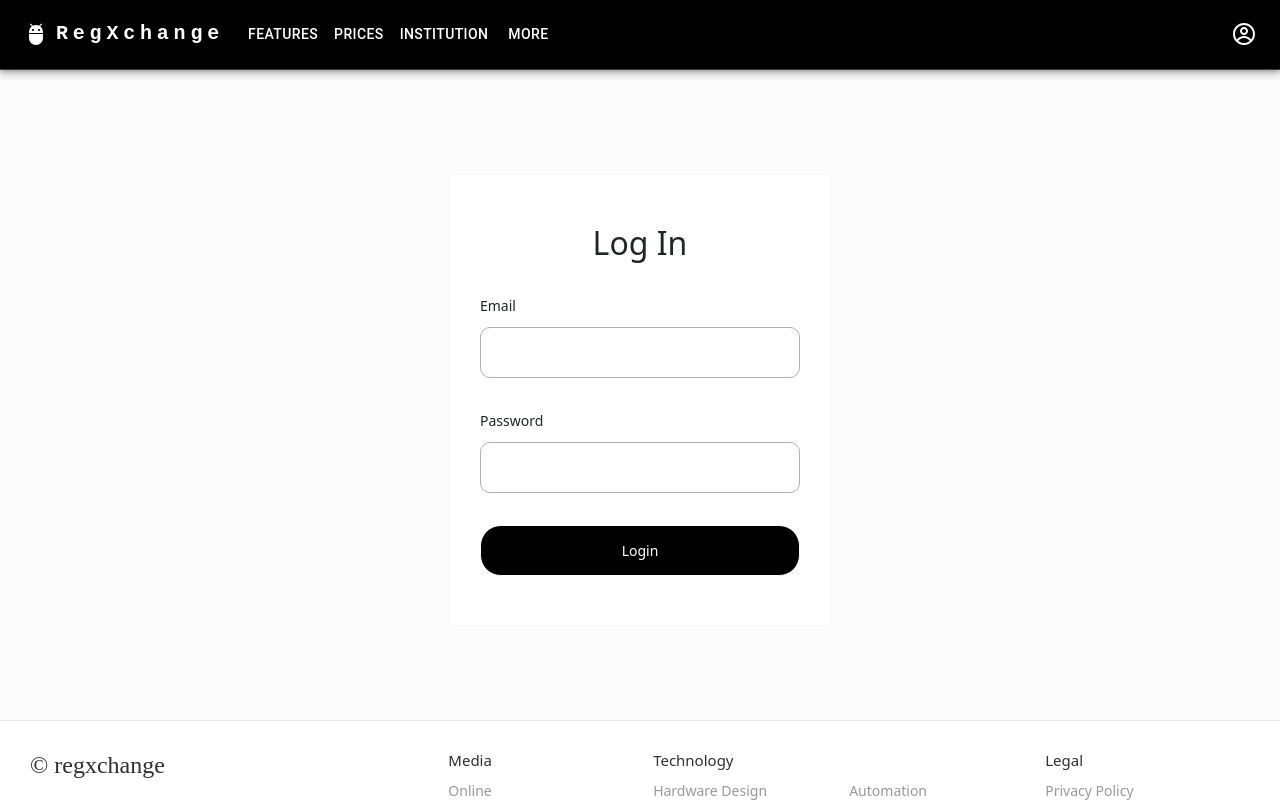
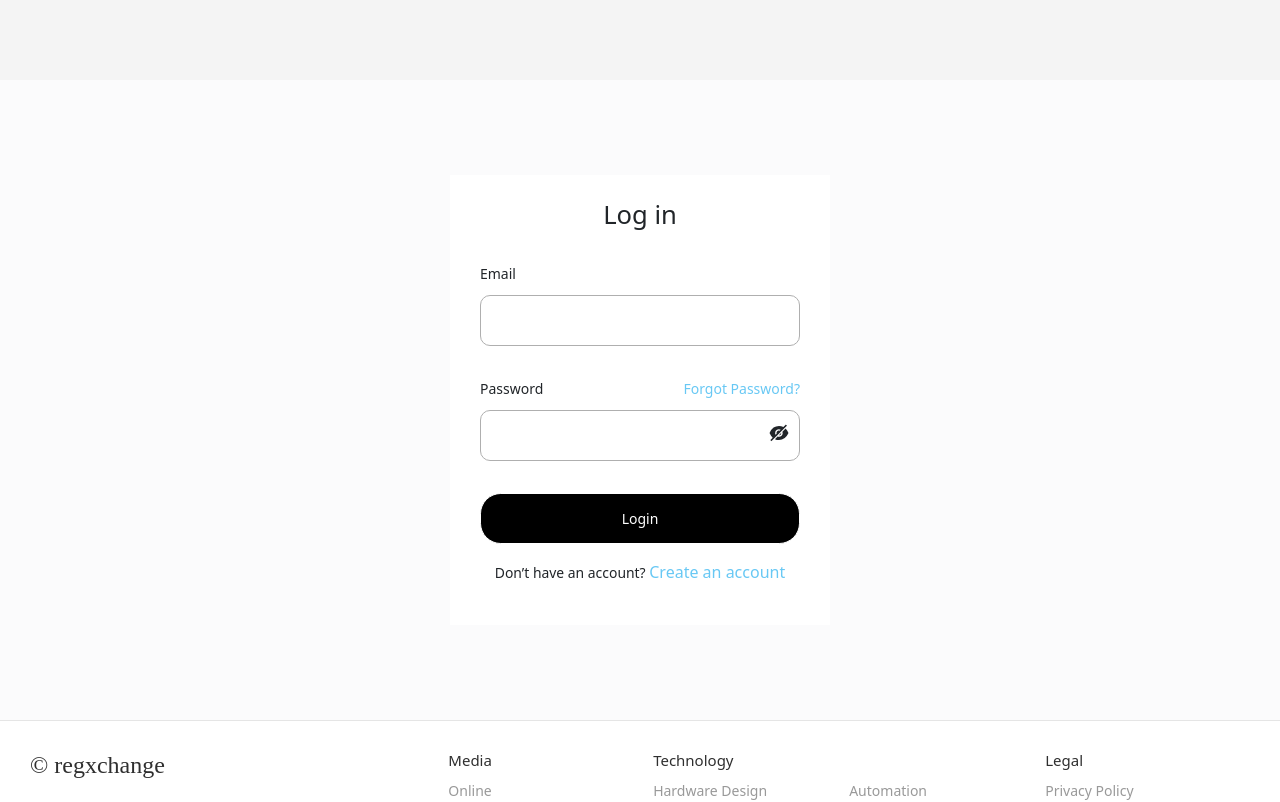
Before and after one commit to oluwarotimi1/coinsbate, a React (Create React App) app: page /login in a window 1280 px wide. Shown: the top 802 px of the page. Built offline with nearby package versions, Linux system fonts and the light colour scheme.

Commit message:
Login defined

```diff
--- a/src/App.js
+++ b/src/App.js
@@ -1,17 +1,19 @@
 import { Route, Routes } from "react-router-dom";
 import "./App.css";
-import MyAppBar from "./components/appbar/AppBar";
+// import MyAppBar from "./components/appbar/AppBar";
 import Footer from "./components/footer/Footer";
 import Homepage from "./pages/homepage/Homepage";
 import Login from "./pages/login/Login";
+import SignUp from "./pages/signup/SignUp";
 
 function App() {
   return (
     <>
-      <MyAppBar />
+      {/* <MyAppBar /> */}
       <Routes>
         <Route path="/" element={<Homepage />} />
         <Route path="/login" element={<Login />} />
+        <Route path="/sign-up" element={<SignUp />} />
 
       </Routes>
       <Footer />
--- a/src/pages/login/Login.jsx
+++ b/src/pages/login/Login.jsx
@@ -1,46 +1,70 @@
-import React, { useEffect, useRef } from "react";
+import React, { useEffect, useRef, useState } from "react";
 import styles from "./login.module.css";
 // import { Container } from "react-bootstrap";
 import MyBtn from "../../components/buttons/MyBtn";
+import { AiFillEye, AiFillEyeInvisible } from "react-icons/ai";
+import { Link } from "react-router-dom";
 
 const Login = () => {
-  const emailInputRef = useRef(null)
-  // const [password, setPassword] = useState("");
-  // const [showPassword, setShowPassword] = useState(false);
-  // const handleChange = (e) =>{
-  //   setPassword(e.target.value);
-  // };
-  // const toggleShowPassword = () => {
-  //   setShowPassword((prevPassword) => !prevPassword);
-  // };
-  useEffect(()=>{
+  const emailInputRef = useRef(null);
+
+  const [password, setPassword] = useState("");
+  const [showPassword, setShowPassword] = useState(false);
+
+  const handleChange = (e) => {
+    setPassword(e.target.value);
+  };
+  const toggleShowPassword = () => {
+    setShowPassword((prevPasswrod) => !prevPasswrod);
+  };
+
+  useEffect(() => {
     emailInputRef.current.focus();
-  },[])
+  }, []);
   return (
     <div className={styles.login_container}>
-      {/* <input type="text" name={name} onChange={(e)=> setName(e.target.value)}/>
-      <input type={showPassword ? 'text' : 'password'} onChange={(e)=>setPassword(e.target.value)} value={password} />
-      <button  onClick={toggleShowPassword} >
-        eye
-      </button>
-      hello */}
       <form className={styles.login_form}>
         <div className={styles.login_section}>
-          <h1 style={{ textAlign: "center" }}>Log In</h1>
+          <h1 style={{ textAlign: "center" }}>Log in</h1>
           <div className={styles.login_email}>
             <label htmlFor="email">Email</label>
-            <input type="text" name="email" className={styles.email_input} ref={emailInputRef} />
+            <input
+              type="text"
+              name="email"
+              className={styles.email_input}
+              ref={emailInputRef}
+            />
           </div>
           <div className={styles.login_password}>
+            <div className={styles.login_password_label}>
             <label htmlFor="email">Password</label>
-            <input
-              type="password"
-              name="password"
-              className={styles.password_input}
-            />
+            <Link to="" style={{textDecoration: 'none', color: 'var(--color-primary)'}}>Forgot Password?</Link>
+            </div>
+
+            <div>
+              <input
+                type={showPassword ? "text" : "password"}
+                name="password"
+                className={styles.password_input}
+                value={password}
+                onChange={handleChange}
+              />
+              <span onClick={toggleShowPassword}>
+                {showPassword ? (
+                  <AiFillEye className={styles.login_eye} size={22} />
+                ) : (
+                  <AiFillEyeInvisible className={styles.login_eye} size={22} />
+                )}
+              </span>
+            </div>
           </div>
-          <MyBtn children="Login" style={{width:'100%', marginTop: '2rem',padding: '14px'}}/>
+          <MyBtn
+            children="Login"
+            style={{ width: "100%", marginTop: "2rem", padding: "14px" }}
+          />
         </div>
+
+        <p style={{margin: '1rem 0', fontSize: '0.87rem'}}>Don’t have an account? <Link to="/sign-up" style={{textDecoration: 'none', color: 'var(--color-primary)', fontSize: '1rem'}}>Create an account</Link></p>
       </form>
     </div>
   );
--- a/src/pages/login/login.module.css
+++ b/src/pages/login/login.module.css
@@ -1,4 +1,4 @@
-.login_container{
+.login_container {
   margin-top: 5rem;
   height: 80vh;
   display: flex;
@@ -6,9 +6,8 @@
   justify-content: center;
   align-items: center;
   background: var(--color-bg);
-
 }
-.login_form{
+.login_form {
   display: flex;
   background: var(--color-white);
   flex-direction: column;
@@ -17,16 +16,16 @@
   min-width: 380px;
   min-height: 450px;
 }
-.login_section h1{
+.login_section h1 {
   margin-bottom: 2rem;
-    font-size: 2rem;
+  font-size: 1.6rem;
 }
-.login_email{
+.login_email {
   display: flex;
   flex-direction: column;
   margin: 2rem 0;
 }
-.email_input{
+.email_input {
   width: 320px;
   padding: 14px;
   margin-top: 0.7rem;
@@ -34,11 +33,18 @@
   outline: none;
   border: 1px solid rgb(175, 175, 175);
 }
-.login_password{
+.login_password div{
+    position: relative;
+}
+.login_password_label{
+    display: flex;
+    justify-content: space-between;
+}
+.login_password {
   display: flex;
   flex-direction: column;
 }
-.password_input{
+.password_input {
   margin-top: 0.7rem;
   width: 320px;
   padding: 14px;
@@ -46,9 +52,16 @@
   outline: none;
   border: 1px solid rgb(175, 175, 175);
 }
+.login_eye {
+  position: absolute;
+  top: 55%;
+  right: 10px;
+  transform: translateY(-50%);
+  cursor: pointer;
+}
 
-@media (max-width: 768px){
-    .login_container{
+@media (max-width: 768px) {
+  .login_container {
     height: 70vh;
   }
 }
--- a/src/pages/signup/SignUp.jsx
+++ b/src/pages/signup/SignUp.jsx
@@ -1,11 +1,12 @@
-import React from 'react'
+import React from "react";
+import Tabs from "./tabs/Tabs";
 
 const SignUp = () => {
   return (
     <div>
-      Sign Up
+      <Tabs />
     </div>
-  )
-}
+  );
+};
 
-export default SignUp
+export default SignUp;
--- /dev/null
+++ b/src/pages/signup/create/Create.jsx
@@ -0,0 +1,11 @@
+import React from 'react'
+
+const Create = () => {
+  return (
+    <div>
+        <button>signupform</button>
+      </div>
+  )
+}
+
+export default Create
--- /dev/null
+++ b/src/pages/signup/signupform/SignUpForm.jsx
@@ -0,0 +1,11 @@
+import React from 'react'
+
+const SignUpForm = () => {
+  return (
+    <div>
+      Sign up form
+    </div>
+  )
+}
+
+export default SignUpForm
--- /dev/null
+++ b/src/pages/signup/tabs/Tabs.jsx
@@ -0,0 +1,17 @@
+import React from 'react'
+import Create from '../create/Create';
+import SignUpForm from '../signupform/SignUpForm';
+
+const Tabs = ({activeTab}) => {
+    switch (activeTab) {
+        case "create":
+          return <Create />;
+          case "signupform":
+          return <SignUpForm />;
+
+        default:
+          return <Create />
+       }
+}
+
+export default Tabs
```
Lines whose indentation alone changed are shown as unchanged.
